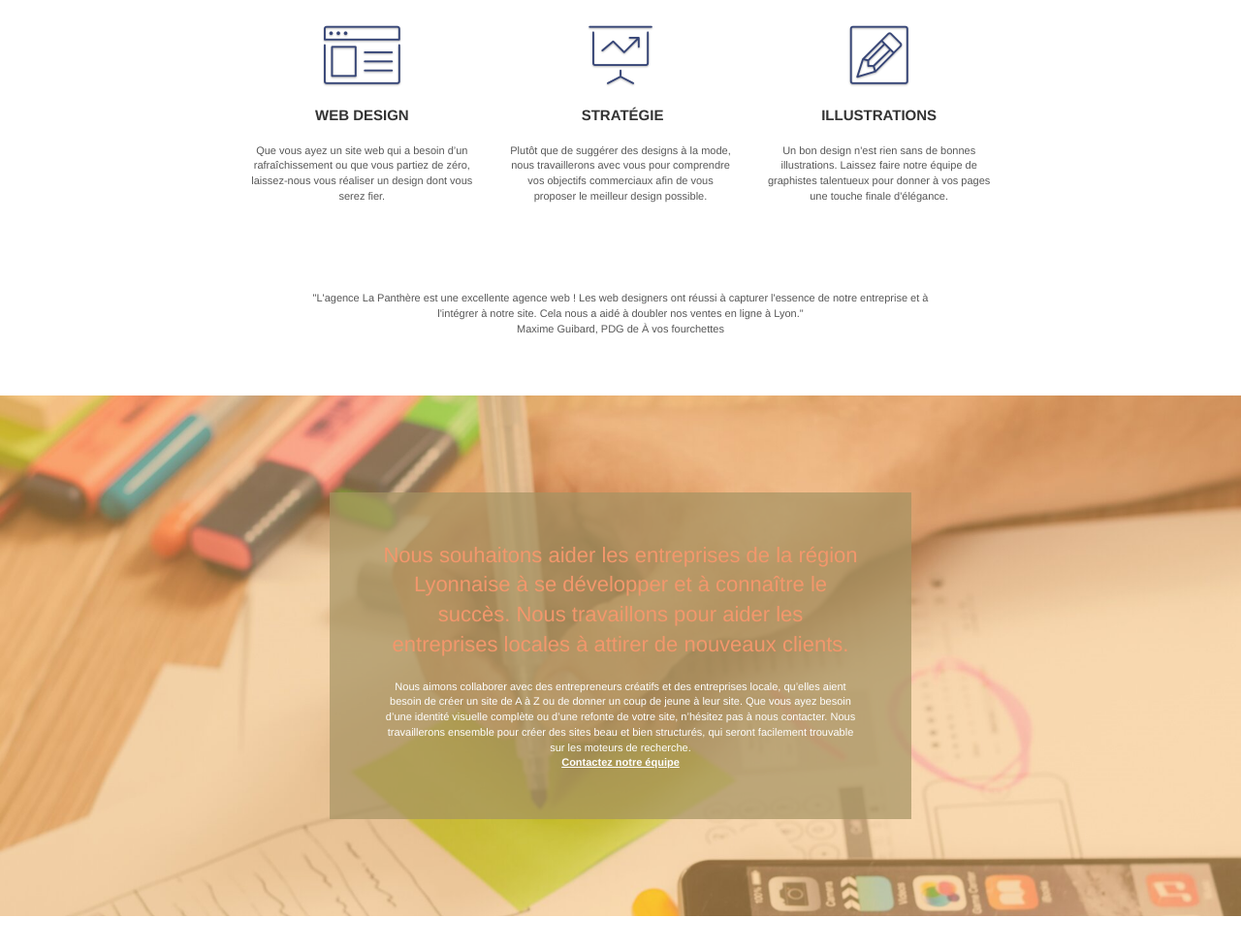
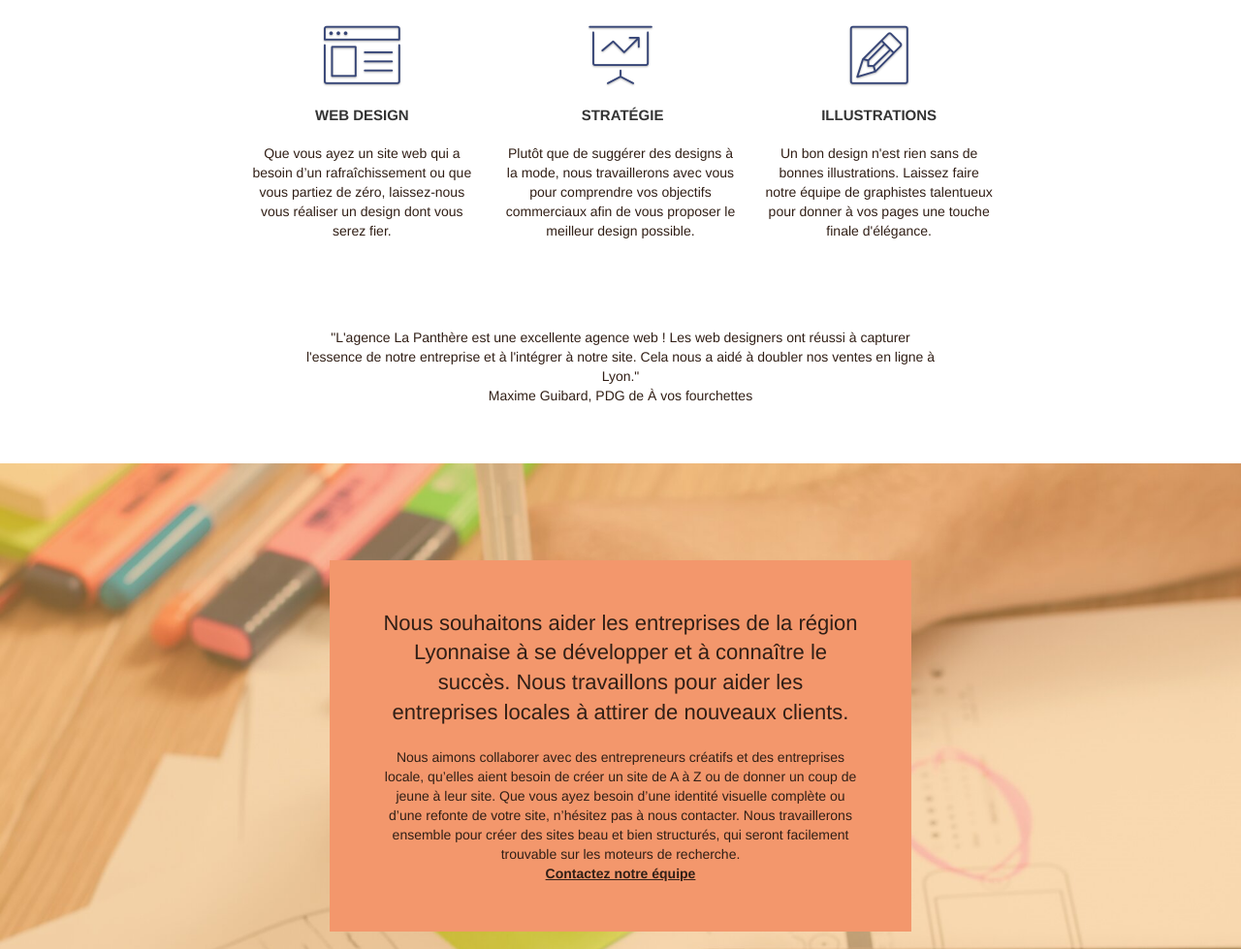
Before and after one commit to Ufeffe/Projet_4_seo, a plain HTML site: page index.html in a window 1280 px wide. Shown: the part 670-1649 px from the top of the page at 97% size. Drawn offline with Linux system fonts and the light colour scheme.

Commit message:
update box

```diff
--- a/index.html
+++ b/index.html
@@ -116,16 +116,16 @@
         <!-- bloc-2-services END -->
 
         <!-- bloc-3-what-i-do -->
-        <section class="bloc tc-white bgc-atomic-tangerine bg-presentation d-bloc bloc-bg-texture texture-paper b-parallax" id="bloc-3-what-i-do">
+        <section class="bloc  bgc-atomic-tangerine bg-presentation d-bloc bloc-bg-texture texture-paper b-parallax" id="bloc-3-what-i-do">
             <div class="container bloc-lg">
                 <div class="row tight-width-whitespace black-background">
                     <div class="col-sm-12">
-                        <h2 class="mg-md text-center tc-white white">
+                        <h2 class="mg-md text-center">
                             Nous souhaitons aider les entreprises de la région Lyonnaise à se développer et à connaître le succès. Nous travaillons pour aider les entreprises locales à attirer de nouveaux clients.
                         </h2>
-                        <p class="text-center white">
+                        <p class="text-center ">
                             Nous aimons collaborer avec des entrepreneurs créatifs et des entreprises locale, qu’elles aient besoin de créer un site de A à Z ou de donner un coup de jeune à leur site. Que vous ayez besoin d’une identité visuelle complète ou d’une refonte de votre
-                            site, n’hésitez pas à nous contacter. Nous travaillerons ensemble pour créer des sites beau et bien structurés, qui seront facilement trouvable sur les moteurs de recherche. <br><a class="ltc-white bold-link"
+                            site, n’hésitez pas à nous contacter. Nous travaillerons ensemble pour créer des sites beau et bien structurés, qui seront facilement trouvable sur les moteurs de recherche. <br><a class=" bold-link"
                                 href="contact.html">Contactez notre équipe</a>
                         </p>
                     </div>
--- a/style.css
+++ b/style.css
@@ -652,7 +652,7 @@ label,
 a {
     font-family: "helvetica";
     font-weight: 400;
-    color: #575757!important;
+    color: #311f16!important;
 }
 
 .container {
@@ -684,7 +684,7 @@ a {
 /* bug margin auto */
 
 p {
-    font-size: 11px;
+    font-size: 1em;
 }
 
 .tight-width-whitespace {
@@ -696,7 +696,7 @@ p {
 /* bug margin auto */
 
 .h1 {
-    font-size: 20px;
+    font-size: 2em;
     font-family: "Open Sans";
 }
 
@@ -787,7 +787,7 @@ h4 {
 }
 
 .black-background {
-    background-color: rgba(165, 147, 99, 0.7);
+    background-color: rgba(243, 151, 108, 1);
     padding: 40px 40px 40px 40px;
 }
 
```
